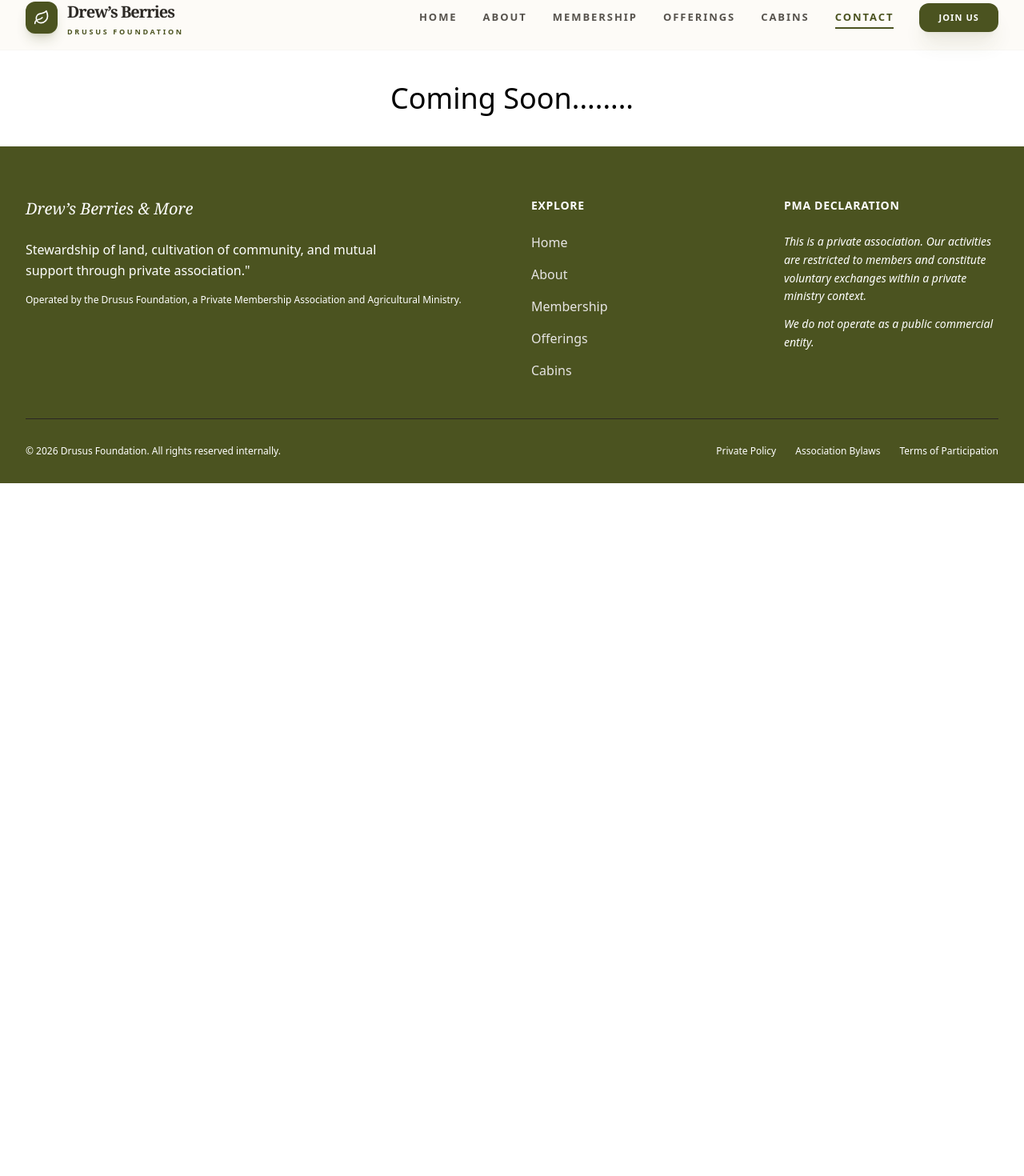
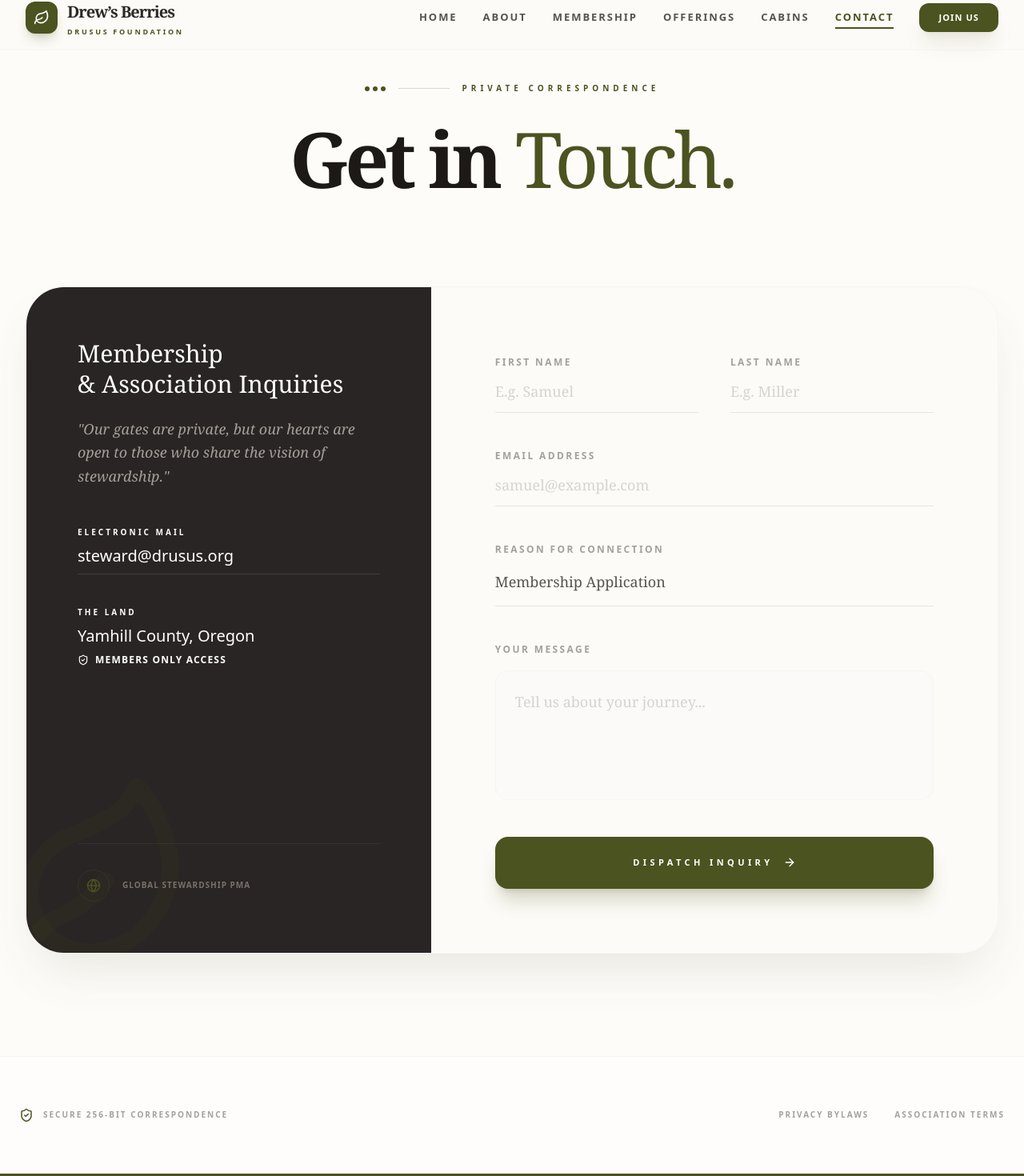
Before and after one commit to codeathena17/Drews-Berries-More, a React (Vite) app: page /contact in a window 1280 px wide. Shown: the part 18-1488 px from the top of the page at 80% size. Before the commit the page ends 800 px from the top, so only its background shows below. Built offline with nearby package versions, Linux system fonts and the light colour scheme.

Commit message:
feat: add contact page and website favicon; fix font styles

```diff
--- a/index.html
+++ b/index.html
@@ -2,7 +2,7 @@
 <html lang="en">
   <head>
     <meta charset="UTF-8" />
-    <link rel="icon" type="image/svg+xml" href="/vite.svg" />
+    <link rel="icon" type="image/svg+xml" href="/logo-icon.svg" />
     <meta name="viewport" content="width=device-width, initial-scale=1.0" />
     <title>drews-berries-more</title>
   </head>
--- a/src/components/Navbar.jsx
+++ b/src/components/Navbar.jsx
@@ -48,7 +48,7 @@
                 <Leaf size={20} />
               </div>
               <div className="flex flex-col items-start leading-none">
-                <span className="text-xl font-serif font-black text-[#2D2A26] tracking-tighter">
+                <span className="text-xl  font-serif font-black text-[#2D2A26] tracking-tighter">
                   Drew’s Berries
                 </span>
                 <span className="text-[9px] uppercase tracking-[0.3em] text-[#4B5320] font-bold mt-1.5">
--- a/src/pages/About.jsx
+++ b/src/pages/About.jsx
@@ -3,7 +3,7 @@
 function About() {
   return (
     <div className="bg-[#fdfcf9] min-h-screen pb-24 font-sans text-stone-800">
-      <div className="relative pt-16 pb-20 px-6 text-center overflow-hidden">
+      <div className="relative pt-10 pb-20 px-6 text-center overflow-hidden">
         <div className="absolute top-0 left-1/2 -translate-x-1/2 w-full h-full opacity-[0.03] pointer-events-none z-0">
           <img
             src="https://www.transparenttextures.com/patterns/felt.png"
@@ -21,9 +21,9 @@
             </span>
           </div>
 
-          <h1 className="text-5xl md:text-7xl font-serif text-stone-900 mb-6 tracking-tight">
+          <h1 className="text-5xl md:text-7xl font-serif font-black text-stone-900 mb-6 tracking-tight">
             Our{" "}
-            <span className="italic font-medium text-[#4B5320]">
+            <span className="font-medium text-[#4B5320]">
               Foundation
             </span>
           </h1>
--- a/src/pages/Contact.jsx
+++ b/src/pages/Contact.jsx
@@ -1,9 +1,155 @@
-import React from 'react'
+import React from "react";
+import { Mail, MapPin, ArrowRight, ShieldCheck, Leaf, Globe } from "lucide-react";
 
 function Contact() {
   return (
-    <div className='text-4xl text-center py-10'>Coming Soon........</div>
-  )
+    <div className="bg-[#fdfcf9] min-h-screen font-sans text-stone-800 selection:bg-[#4B5320]/10">
+
+      {/* 1. Hero Header */}
+      <section className="relative pt-10 pb-20 px-6">
+        <div className="max-w-7xl mx-auto">
+          <div className="flex flex-col items-center text-center">
+            <div className="flex items-center gap-4 mb-8">
+              <div className="flex gap-1">
+                {[...Array(3)].map((_, i) => (
+                  <div key={i} className="w-1.5 h-1.5 rounded-full bg-[#4B5320]" />
+                ))}
+              </div>
+              <div className="w-16 h-px bg-[#4B5320]/20" />
+              <span className="text-[10px] font-black uppercase tracking-[0.5em] text-[#4B5320]">
+                Private Correspondence
+              </span>
+            </div>
+
+            <h1 className="text-6xl md:text-8xl font-serif font-black text-stone-900 tracking-tighter mb-8">
+              Get in <span className="font-light text-[#4B5320]">Touch.</span>
+            </h1>
+          </div>
+        </div>
+      </section>
+
+      {/* 2. Main Content Grid */}
+      <section className="max-w-7xl mx-auto px-6 lg:px-8 pb-32">
+        <div className="grid grid-cols-1 lg:grid-cols-12 gap-0 bg-white rounded-[48px] overflow-hidden shadow-[0_32px_64px_-16px_rgba(75,83,32,0.12)] border border-stone-100">
+
+          {/* Left Panel: Information Sidebar */}
+          <div className="lg:col-span-5 bg-stone-800 p-12 md:p-16 text-white relative overflow-hidden">
+            <Leaf className="absolute -bottom-10 -left-10 w-64 h-64 text-[#4B5320]/10 -rotate-12" />
+
+            <div className="relative z-10 h-full flex flex-col justify-between">
+              <div>
+                <h2 className="text-3xl font-serif mb-6 leading-tight">
+                  Membership <br />& Association Inquiries
+                </h2>
+                <p className="text-stone-400 leading-relaxed mb-12 font-serif italic text-lg">
+                  "Our gates are private, but our hearts are open to those who share the vision of stewardship."
+                </p>
+
+                <div className="space-y-10">
+                  <div className="group cursor-pointer">
+                    <p className="text-[10px] uppercase tracking-[0.3em] text-white font-bold mb-2">Electronic Mail</p>
+                    <p className="text-xl font-medium border-b border-white/10 pb-2 group-hover:border-[#4B5320] transition-colors duration-500">
+                      steward@drusus.org
+                    </p>
+                  </div>
+
+                  <div className="group cursor-pointer">
+                    <p className="text-[10px] uppercase tracking-[0.3em] text-white font-bold mb-2">The Land</p>
+                    <p className="text-xl font-medium">Yamhill County, Oregon</p>
+                    <div className="flex items-center gap-2 text-white text-xs mt-2 uppercase tracking-widest font-bold">
+                      <ShieldCheck size={14} className="text-white" />
+                      Members Only Access
+                    </div>
+                  </div>
+                </div>
+              </div>
+
+              <div className="mt-16 pt-8 border-t border-white/5 flex items-center gap-4">
+                <div className="w-10 h-10 rounded-full border border-[#4B5320]/30 flex items-center justify-center text-[#4B5320]">
+                  <Globe size={18} />
+                </div>
+                <span className="text-[10px] text-stone-500 uppercase tracking-widest font-bold">Global Stewardship PMA</span>
+              </div>
+            </div>
+          </div>
+
+          {/* Right Panel: The Stationery Form */}
+          <div className="lg:col-span-7 p-12 md:p-20 bg-[#FDFBF7]">
+            <form className="space-y-10">
+              <div className="grid grid-cols-1 md:grid-cols-2 gap-10">
+                <div className="group relative">
+                  <label className="text-[12px] font-black uppercase tracking-[0.2em] text-stone-400 group-focus-within:text-[#4B5320] transition-colors">First Name</label>
+                  <input
+                    type="text"
+                    className="w-full bg-transparent border-b border-stone-200 py-3 outline-none focus:border-[#4B5320] transition-all font-serif text-lg placeholder:text-stone-300"
+                    placeholder="E.g. Samuel"
+                  />
+                </div>
+                <div className="group relative">
+                  <label className="text-[12px] font-black uppercase tracking-[0.2em] text-stone-400 group-focus-within:text-[#4B5320] transition-colors">Last Name</label>
+                  <input
+                    type="text"
+                    className="w-full bg-transparent border-b border-stone-200 py-3 outline-none focus:border-[#4B5320] transition-all font-serif text-lg placeholder:text-stone-300"
+                    placeholder="E.g. Miller"
+                  />
+                </div>
+              </div>
+
+              <div className="group relative">
+                <label className="text-[12px] font-black uppercase tracking-[0.2em] text-stone-400 group-focus-within:text-[#4B5320] transition-colors">Email Address</label>
+                <input
+                  type="email"
+                  className="w-full bg-transparent border-b border-stone-200 py-3 outline-none focus:border-[#4B5320] transition-all font-serif text-lg placeholder:text-stone-300"
+                  placeholder="samuel@example.com"
+                />
+              </div>
+
+              <div className="group relative">
+                <label className="text-[12px] font-black uppercase tracking-[0.2em] text-stone-400 group-focus-within:text-[#4B5320] transition-colors">Reason for Connection</label>
+                <select className="w-full bg-transparent border-b border-stone-200 py-4 outline-none focus:border-[#4B5320] transition-all font-serif text-lg appearance-none cursor-pointer text-stone-600">
+                  <option>Membership Application</option>
+                  <option>Resource Exchange</option>
+                  <option>Cabin Residency</option>
+                  <option>General Inquiry</option>
+                </select>
+              </div>
+
+              <div className="group relative">
+                <label className="text-[12px] font-black uppercase tracking-[0.2em] text-stone-400 group-focus-within:text-[#4B5320] transition-colors">Your Message</label>
+                <textarea
+                  rows="4"
+                  className="w-full bg-stone-50/50 rounded-2xl p-6 mt-4 outline-none border border-stone-100 focus:border-[#4B5320]/30 focus:bg-white transition-all font-serif text-lg resize-none placeholder:text-stone-300"
+                  placeholder="Tell us about your journey..."
+                />
+              </div>
+
+              <button className="relative w-full group overflow-hidden bg-[#4B5320] py-6 rounded-2xl shadow-xl shadow-[#4B5320]/20 transition-all hover:shadow-[#4B5320]/40 active:scale-[0.98]">
+                {/* Visual hover effect: subtly darkens the green */}
+                <div className="absolute inset-0 w-0 bg-black/20 transition-all duration-500 group-hover:w-full" />
+                <span className="relative z-10 flex items-center justify-center gap-3 text-white text-[11px] font-black uppercase tracking-[0.4em]">
+                  Dispatch Inquiry <ArrowRight size={16} className="group-hover:translate-x-1 transition-transform" />
+                </span>
+              </button>
+            </form>
+          </div>
+        </div>
+      </section>
+
+      {/* 3. Bottom Trust Bar */}
+      <section className="border-t border-stone-100 py-16 bg-white/50">
+        <div className="max-w-7xl mx-auto px-6 flex flex-col md:flex-row justify-between items-center gap-8 text-center">
+          <div className="flex items-center gap-3">
+             <ShieldCheck className="text-[#4B5320]" size={18} />
+             <span className="text-[10px] font-bold uppercase tracking-[0.2em] text-stone-400">Secure 256-bit Correspondence</span>
+          </div>
+          <div className="flex gap-8">
+             <span className="text-[10px] font-bold uppercase tracking-[0.2em] text-stone-400 hover:text-[#4B5320] cursor-pointer transition-colors">Privacy Bylaws</span>
+             <span className="text-[10px] font-bold uppercase tracking-[0.2em] text-stone-400 hover:text-[#4B5320] cursor-pointer transition-colors">Association Terms</span>
+          </div>
+        </div>
+      </section>
+    </div>
+  );
 }
 
-export default Contact
+export default Contact;
--- a/src/pages/Home.jsx
+++ b/src/pages/Home.jsx
@@ -67,12 +67,6 @@
             <p className="mt-10 text-xs text-stone-400 font-serif italic tracking-wide">
               Private member participation via a credit-based exchange system.
             </p>
-          </div>
-        </div>
-
-        <div className="absolute bottom-10 left-1/2 -translate-x-1/2 z-10 animate-bounce hidden md:block">
-          <div className="w-6 h-10 border-2 border-white/20 rounded-full flex justify-center p-1">
-            <div className="w-1.5 h-1.5 bg-white/60 rounded-full"></div>
           </div>
         </div>
       </section>
```
Also changed, not shown: src/pages/Cabins.jsx (+5 -3 lines), public/logo-icon.svg (added).
